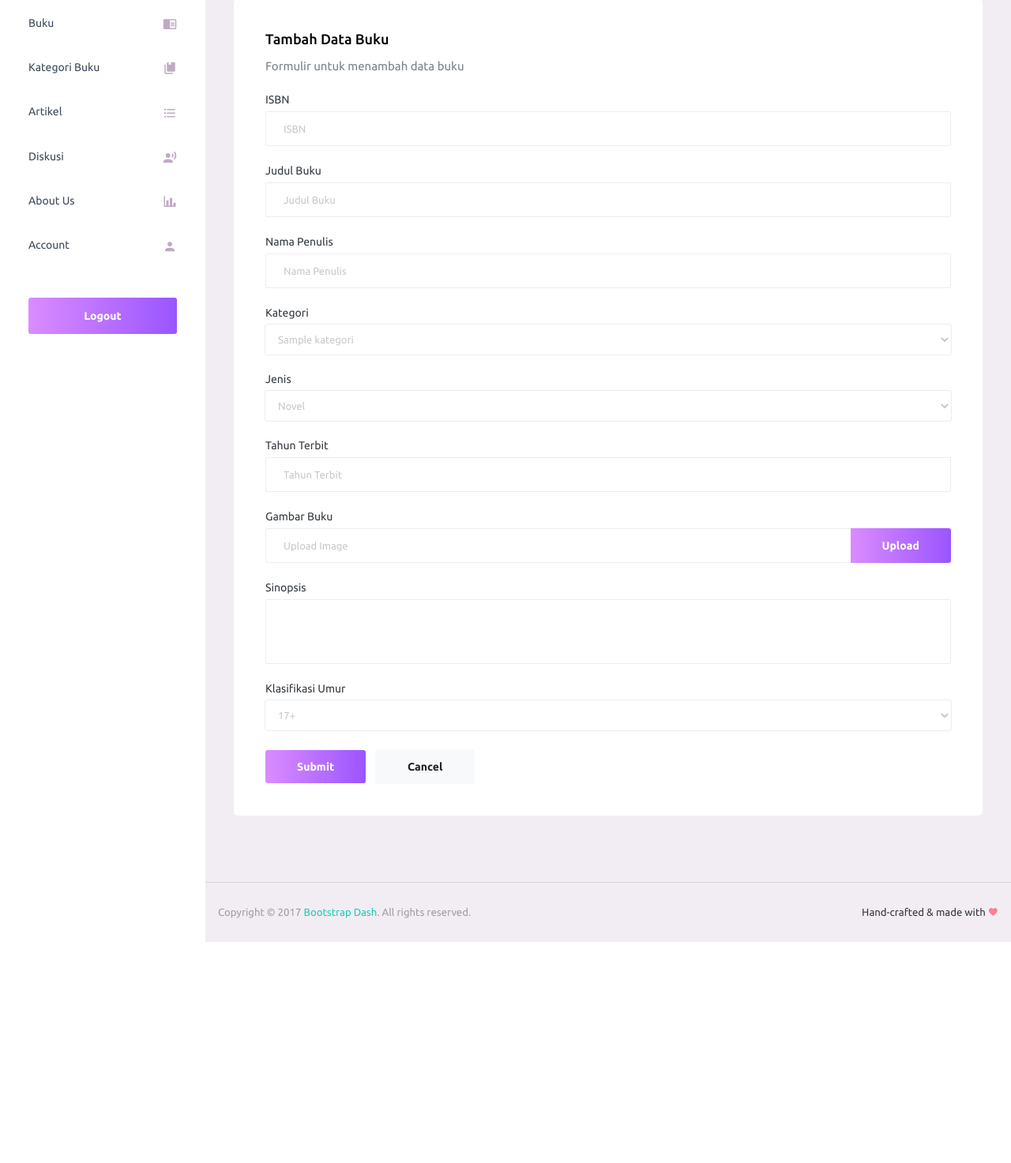
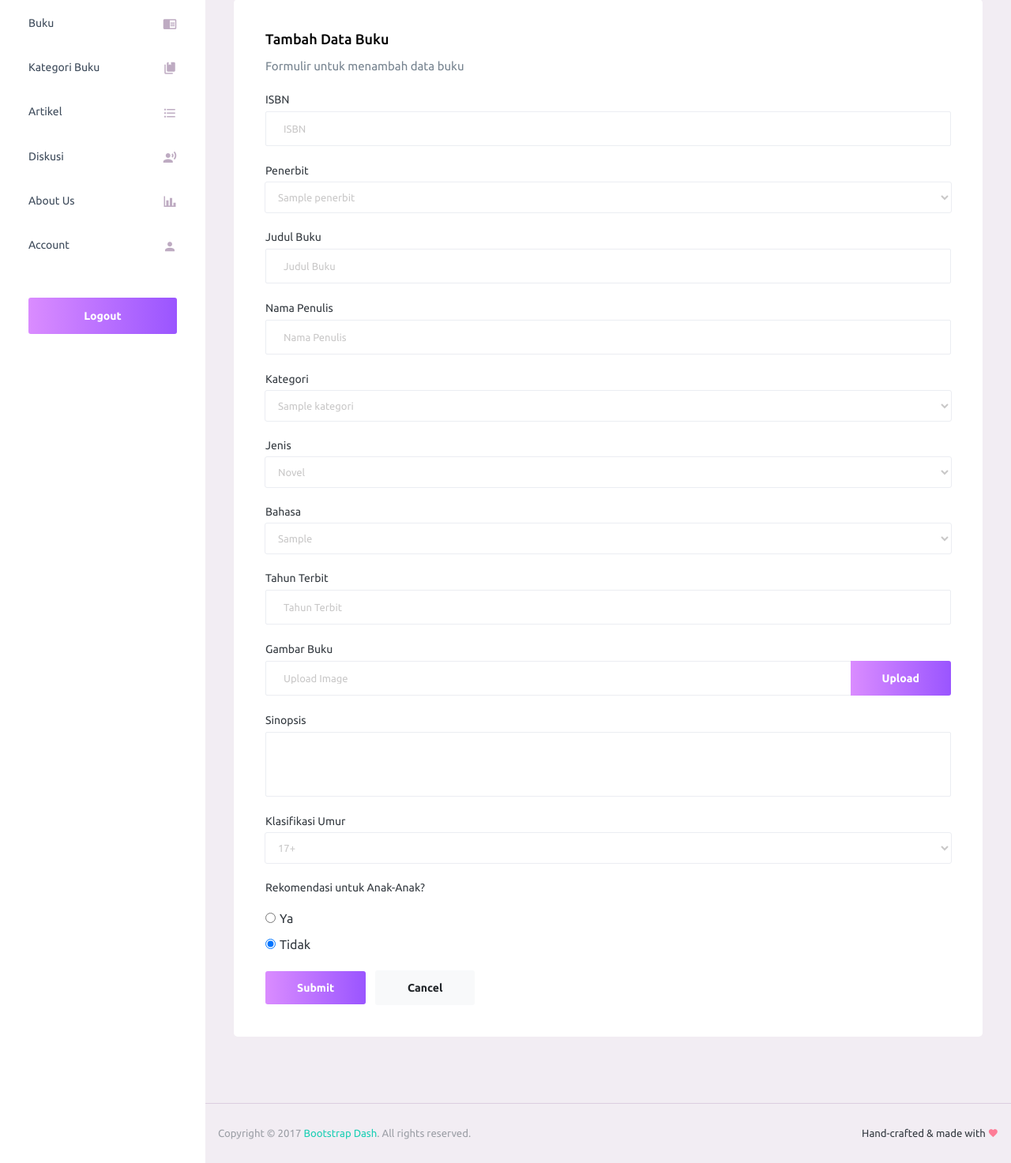
Before and after one commit to briant24/markiba, a PHP site: page /manager/pages/buku/tambah_buku.php in a window 1280 px wide. Shown: the part 182-1655 px from the top of the page at 79% size. Before the commit the page ends 1375 px from the top, so only its background shows below. Run offline with PHP 8.4, Linux system fonts and the light colour scheme; the visitor is signed in with stand-in values (Sample User, id 1); tables that the repository leaves empty or names only in its code hold one stand-in row (values such as "Sample post"); some libraries are stand-ins or nearby versions.

Commit message:
Feature: Bring Penerbit in Column

```diff
--- a/admin/pages/buku/proses_tambah_buku.php
+++ b/admin/pages/buku/proses_tambah_buku.php
@@ -11,6 +11,7 @@ $jenis_buku = mysqli_real_escape_string($conn, $_POST['jenis_buku']);
 $id_bahasa = mysqli_real_escape_string($conn, $_POST['id_bahasa']);
 $sinopsis = mysqli_real_escape_string($conn, $_POST['sinopsis']);
 $isbn = mysqli_real_escape_string($conn, $_POST['ISBN']);
+$penerbit = mysqli_real_escape_string($conn, $_POST['id_penerbit']);
 $klasifikasi = mysqli_real_escape_string($conn, $_POST['klasifikasi']);
 $rekomendasi_anak = isset($_POST['rekomendasi_anak']) ? $_POST['rekomendasi_anak'] : 0;
 
@@ -19,8 +20,8 @@ $gambar = $_FILES['gambar']['tmp_name'];
 $gambar_content = addslashes(file_get_contents($gambar));
 
 // Query SQL untuk menambah data buku
-$sql = "INSERT INTO buku (ISBN, judul_buku, nama_penulis, tahun_terbit, id_kategori, gambar, sinopsis, jenis_buku, klasifikasi, rekomendasi_anak, bahasa)
-        VALUES ('$isbn', '$judul_buku', '$nama_penulis', '$tahun_terbit', '$id_kategori', '$gambar_content', '$sinopsis', '$jenis_buku', '$klasifikasi', '$rekomendasi_anak', '$id_bahasa')";
+$sql = "INSERT INTO buku (ISBN, judul_buku, nama_penulis, tahun_terbit, id_kategori, gambar, sinopsis, jenis_buku, klasifikasi, rekomendasi_anak, bahasa, penerbit)
+        VALUES ('$isbn', '$judul_buku', '$nama_penulis', '$tahun_terbit', '$id_kategori', '$gambar_content', '$sinopsis', '$jenis_buku', '$klasifikasi', '$rekomendasi_anak', '$id_bahasa', '$penerbit')";
 
 // Eksekusi query
 if (mysqli_query($conn, $sql)) {
--- a/manager/pages/buku/tambah_buku.php
+++ b/manager/pages/buku/tambah_buku.php
@@ -85,6 +85,20 @@ if (!isset($_SESSION['username'])) {
                                 <input type="text" class="form-control" id="ISBN" name="ISBN" placeholder="ISBN" required>
                             </div>
                             <div class="form-group">
+                                <label for="id_penerbit">Penerbit</label>
+                                <select class="form-control" id="id_penerbit" name="id_penerbit" required>
+                                    <?php
+                                    include '../../../koneksi.php';
+                                    $sql_penerbit = "SELECT * FROM penerbit";
+                                    $result_penerbit = mysqli_query($conn, $sql_penerbit);
+
+                                    while ($row_penerbit = mysqli_fetch_assoc($result_penerbit)) {
+                                        echo "<option value='" . $row_penerbit['id'] . "'>" . $row_penerbit['nama_penerbit'] . "</option>";
+                                    }
+                                    ?>
+                                </select>
+                            </div>
+                            <div class="form-group">
                                 <label for="judul_buku">Judul Buku</label>
                                 <input type="text" class="form-control" id="judul_buku" name="judul_buku" placeholder="Judul Buku" required>
                             </div>
@@ -117,6 +131,19 @@ if (!isset($_SESSION['username'])) {
                                 </select>
                             </div>
                             <div class="form-group">
+                                <label for="id_bahasa">Bahasa</label>
+                                <select class="form-control" id="id_bahasa" name="id_bahasa" required>
+                                    <?php
+                                    include '../../../koneksi.php';
+                                    $sql_bahasa = "SELECT id, value FROM list_bahasa";
+                                    $result_bahasa = mysqli_query($conn, $sql_bahasa);
+                                    while ($row_bahasa = mysqli_fetch_assoc($result_bahasa)) {
+                                        echo "<option value='" . $row_bahasa['id'] . "'>" . $row_bahasa['value'] . "</option>";
+                                    }
+                                    ?>
+                                </select>
+                            </div>
+                            <div class="form-group">
                                 <label for="tahun_terbit">Tahun Terbit</label>
                                 <input type="text" class="form-control" id="tahun_terbit" name="tahun_terbit" placeholder="Tahun Terbit" required>
                             </div>
@@ -141,6 +168,15 @@ if (!isset($_SESSION['username'])) {
                                   <option value="10">10+</option>
                                   <option value="0">Semua Umur</option>
                                 </select>
+                            </div>
+                            <div class="form-group">
+                              <label>Rekomendasi untuk Anak-Anak?</label><br>
+                              <div class="form-check form-check-inline">
+                                  <input class="form-check-input" type="radio" name="rekomendasi_anak" id="rekomendasi_anak_ya" value="1">Ya
+                              </div>
+                              <div class="form-check form-check-inline">
+                                  <input class="form-check-input" type="radio" name="rekomendasi_anak" id="rekomendasi_anak_tidak" value="0" checked>Tidak
+                              </div>
                             </div>
                             <button type="submit" class="btn btn-gradient-primary mr-2">Submit</button>
                             <a href="buku.php" class="btn btn-light">Cancel</a>
```
Also changed, not shown: admin/pages/buku/buku.php (+4 -1 lines), admin/pages/buku/tambah_buku.php (+14 -0 lines), manager/pages/buku/buku.php (+4 -1 lines), manager/pages/buku/proses_tambah_buku.php (+5 -2 lines).
